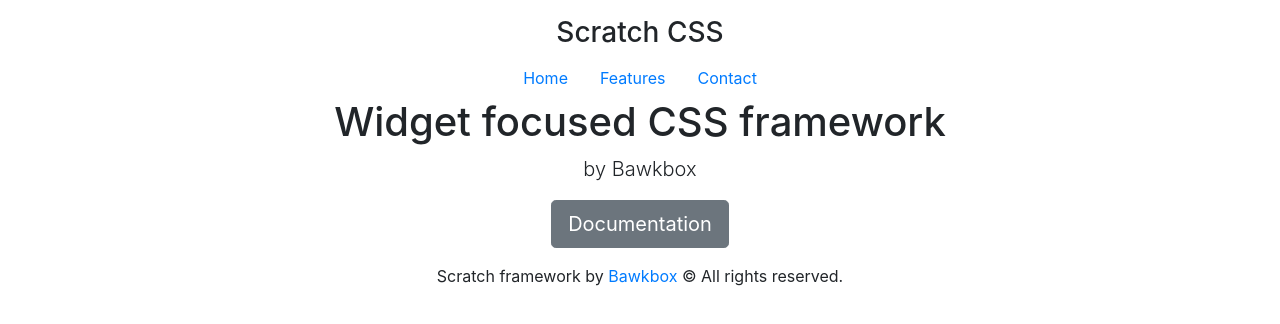
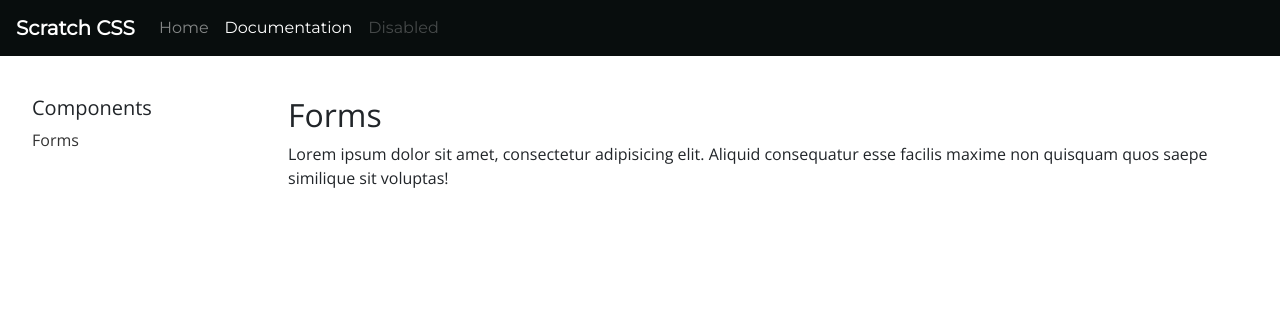
Before and after one commit to countable-web/scratch-css, a plain HTML site: page documentation.html in a window 1280 px wide. Drawn offline with nearby package versions, Linux system fonts and the light colour scheme; files that its build step writes are made by us from their sources.

Commit message:
basic website structure

```diff
--- a/documentation.html
+++ b/documentation.html
@@ -10,63 +10,68 @@
     <!--BOOTSTRAP (Header)-->
     <link rel="stylesheet" href="https://maxcdn.bootstrapcdn.com/bootstrap/4.0.0/css/bootstrap.min.css"
           integrity="sha384-Gn5384xqQ1aoWXA+058RXPxPg6fy4IWvTNh0E263XmFcJlSAwiGgFAW/dAiS6JXm" crossorigin="anonymous">
+    <link href="https://fonts.googleapis.com/css?family=Montserrat|Open+Sans" rel="stylesheet">
 
-    <link rel="stylesheet" href="css/cover.css">
+
+    <link rel="stylesheet" href="sass/style.css">
 
 
 </head>
 
+<header>
+    <nav class="navbar navbar-expand-md navbar-dark fixed-top">
+        <a class="navbar-brand" href="index.html">
+            <strong>Scratch CSS</strong>
+        </a>
+        <button class="navbar-toggler" type="button" data-toggle="collapse" data-target="#navbarCollapse"
+                aria-controls="navbarCollapse" aria-expanded="false" aria-label="Toggle navigation">
+            <span class="navbar-toggler-icon"></span>
+        </button>
+        <div class="collapse navbar-collapse" id="navbarCollapse">
+            <ul class="navbar-nav mr-auto">
+                <li class="nav-item">
+                    <a class="nav-link" href="index.html">Home</a>
+                </li>
+                <li class="nav-item active">
+                    <a class="nav-link" href="documentation.html">Documentation</a>
+                </li>
+                <li class="nav-item">
+                    <a class="nav-link disabled" href="#">Disabled</a>
+                </li>
+            </ul>
 
-<body class="text-center">
+        </div>
+    </nav>
+</header>
 
-<div class="cover-container d-flex w-100 h-100 p-3 mx-auto flex-column">
-    <header class="masthead mb-auto">
-        <div class="inner">
-            <h3 class="masthead-brand">Scratch CSS</h3>
-            <nav class="nav nav-masthead justify-content-center">
-                <a class="nav-link active" href="#">Home</a>
-                <a class="nav-link" href="#">Features</a>
-                <a class="nav-link" href="#">Contact</a>
-            </nav>
-        </div>
-    </header>
-
-    <main role="main" class="inner cover">
-        <h1 class="cover-heading">Widget focused CSS framework</h1>
-        <p class="lead">by Bawkbox</p>
-        <p class="lead">
-            <a href="#" class="btn btn-lg btn-secondary">Documentation</a>
-        </p>
-    </main>
-
-    <footer class="mastfoot mt-auto">
-        <div class="inner">
-            <p>Scratch framework by <a href="https://bawkbox.com/">Bawkbox</a> &copy; All rights reserved.</p>
-        </div>
-    </footer>
-</div>
+<main class="doc-container">
 
 
+    <!--OPTIONS-->
+    <div class="col-doc-left">
+
+        <h5>Components</h5>
+        <ul class="components-list">
+            <li>
+                <a href="#">Forms</a>
+            </li>
+        </ul>
+
+    </div>
 
 
+    <div class="col-doc-right">
+
+        <h2>Forms</h2>
+
+        <p>Lorem ipsum dolor sit amet, consectetur adipisicing elit. Aliquid consequatur esse facilis maxime non
+            quisquam quos saepe similique sit voluptas!</p>
 
 
+    </div>
 
 
-
-
-
-
-
-
-
-
-
-
-
-
-
-
+</main>
 
 
 <!--BOOTSTRAP (Footer)-->
--- /dev/null
+++ b/sass/documentation.scss
@@ -0,0 +1,53 @@
+body {
+  font-family: $font-secondary;
+}
+
+header {
+  font-family: $font-primary;
+
+  nav {
+    background-color: #080d0d;
+  }
+}
+
+
+h2 {
+  font-size: 2rem;
+}
+
+.doc-container {
+  display: flex;
+  flex-wrap: wrap;
+  width: 100%;
+  padding-top: 4rem;
+
+  .col-doc-left,
+  .col-doc-right {
+    padding: 2rem;
+  }
+
+  .col-doc-left {
+    box-sizing: border-box;
+    flex: 1 1 20%;
+
+  }
+
+  .col-doc-right {
+    box-sizing: border-box;
+    flex: 1 1 80%;
+  }
+
+  .components-list {
+    list-style-type: none;
+    padding: 0;
+    margin: 0;
+    color: #333333;
+
+    li a {
+      color: inherit;
+      text-decoration: none;
+    }
+
+  }
+
+}
--- /dev/null
+++ b/sass/framework/components/fonts.scss
@@ -0,0 +1,2 @@
+$font-primary: "Montserrat", sans-serif;
+$font-secondary: "Open Sans", sans-serif;
--- a/sass/landing/main.scss
+++ b/sass/landing.scss
@@ -26,18 +26,17 @@ a:hover {
 html,
 body {
   height: 100%;
-  background-color: #333;
+  //background-color: #333;
 }
 
 body {
   display: -ms-flexbox;
   display: flex;
   color: #fff;
-  text-shadow: 0 .05rem .1rem rgba(0, 0, 0, .5);
-  box-shadow: inset 0 0 5rem rgba(0, 0, 0, .5);
+
 }
 
-.cover-container {
+.landing-background {
   width: 100vw;
   background-image: url("../images/background.jpg");
   background-color: black;
@@ -45,6 +44,10 @@ body {
   height: 100vh;
   background-blend-mode: exclusion;
 }
+.cover-container {
+  max-width: 80vw;
+}
+
 
 /*
  * Header
--- a/sass/style.scss
+++ b/sass/style.scss
@@ -1 +1,7 @@
-@import "landing/main";
+/* Base framework components =========================================== */
+@import "framework/components/colors";
+@import "framework/components/fonts";
+
+
+
+@import "documentation";
```
Also changed, not shown: index.html (+7 -26 lines), sass/framework/components/colors.scss (added), sass/landing.css (added).
